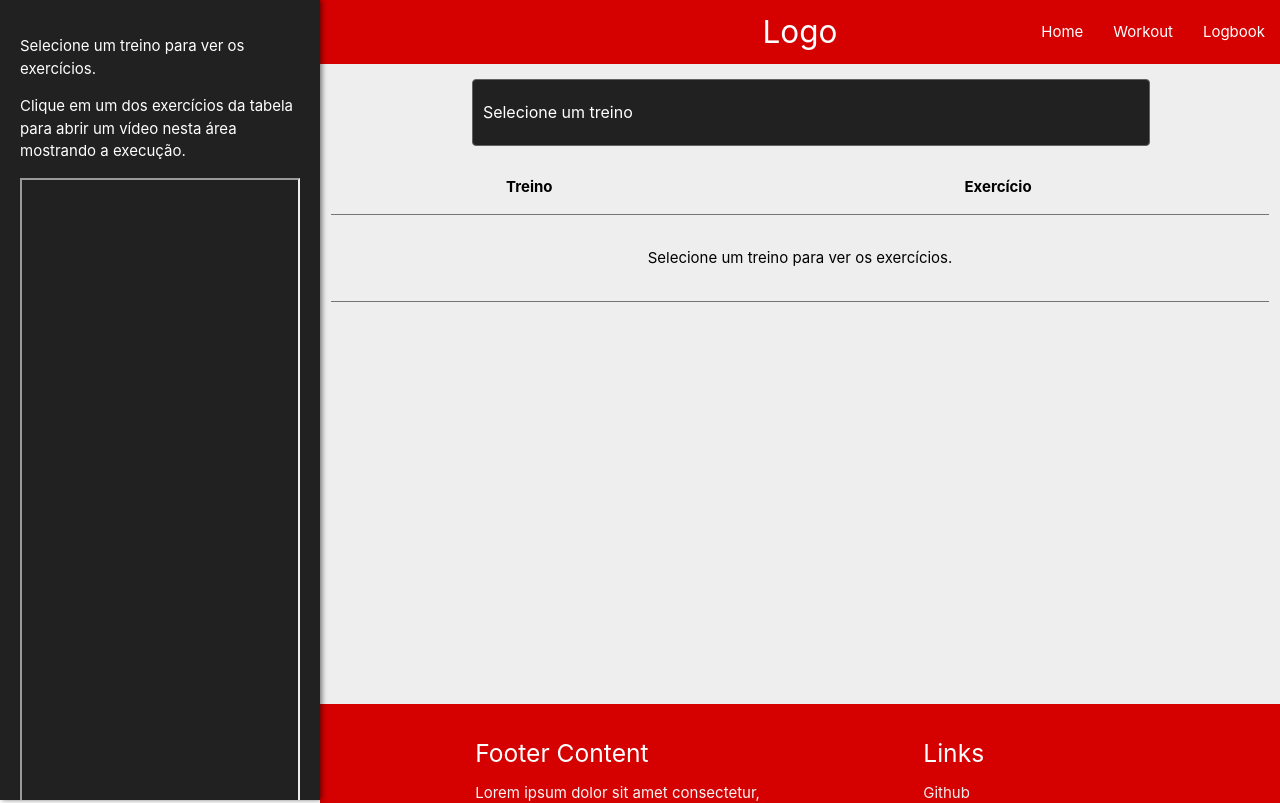
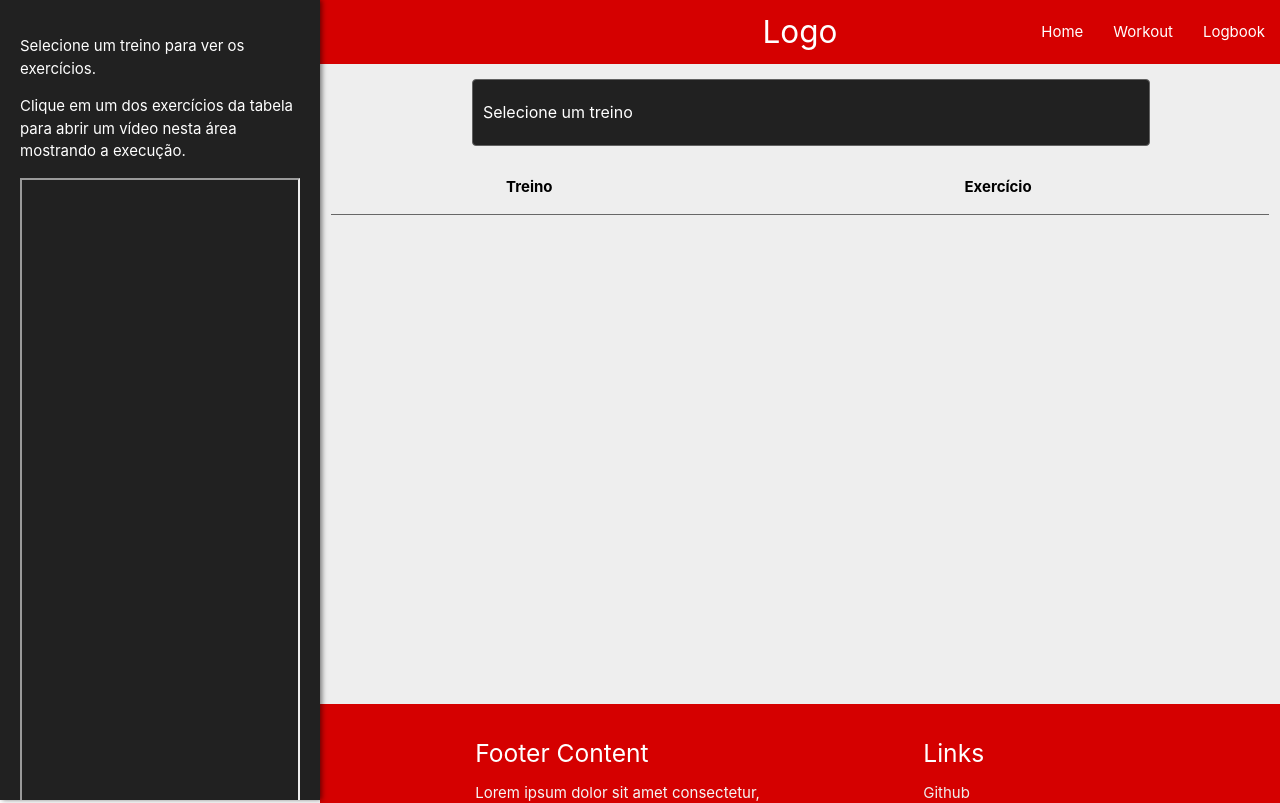
Before and after one commit to LMMPSx/PROTOCOL, a React (Create React App) app: page /workout in a window 1280 px wide. Shown: the top 803 px of the page. Built offline with nearby package versions, Linux system fonts and the light colour scheme.

Commit message:
Adicionado os vídeos da table

```diff
--- a/src/components/Table/index.tsx
+++ b/src/components/Table/index.tsx
@@ -103,7 +103,7 @@ export function Table({ selectedWorkout, onExerciseClick }: TableProps) {
                         ))
                     ) : (
                         <tr>
-                            <td colSpan={2}>Selecione um treino para ver os exercícios.</td>
+
                         </tr>
                     )}
                 </tbody>
```
